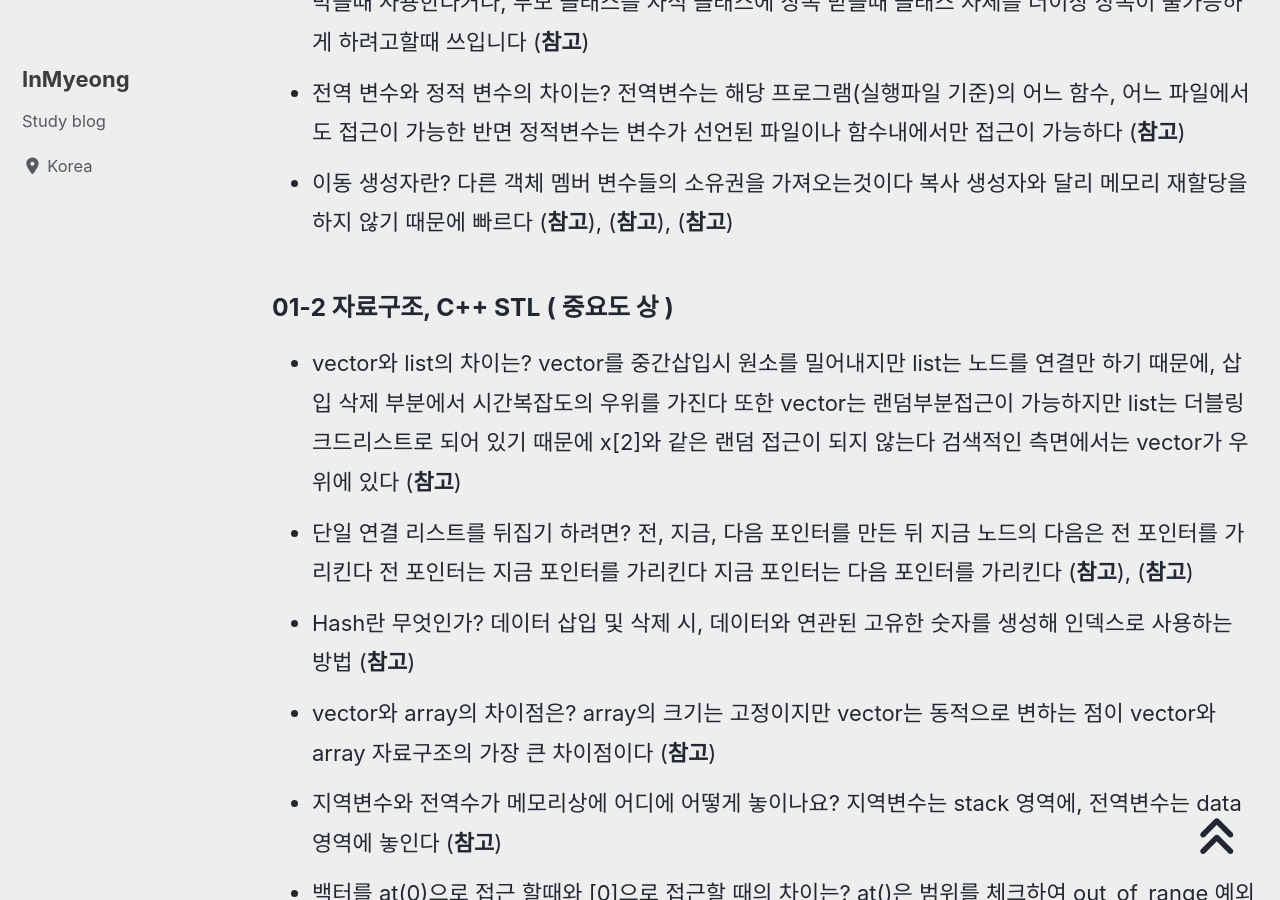
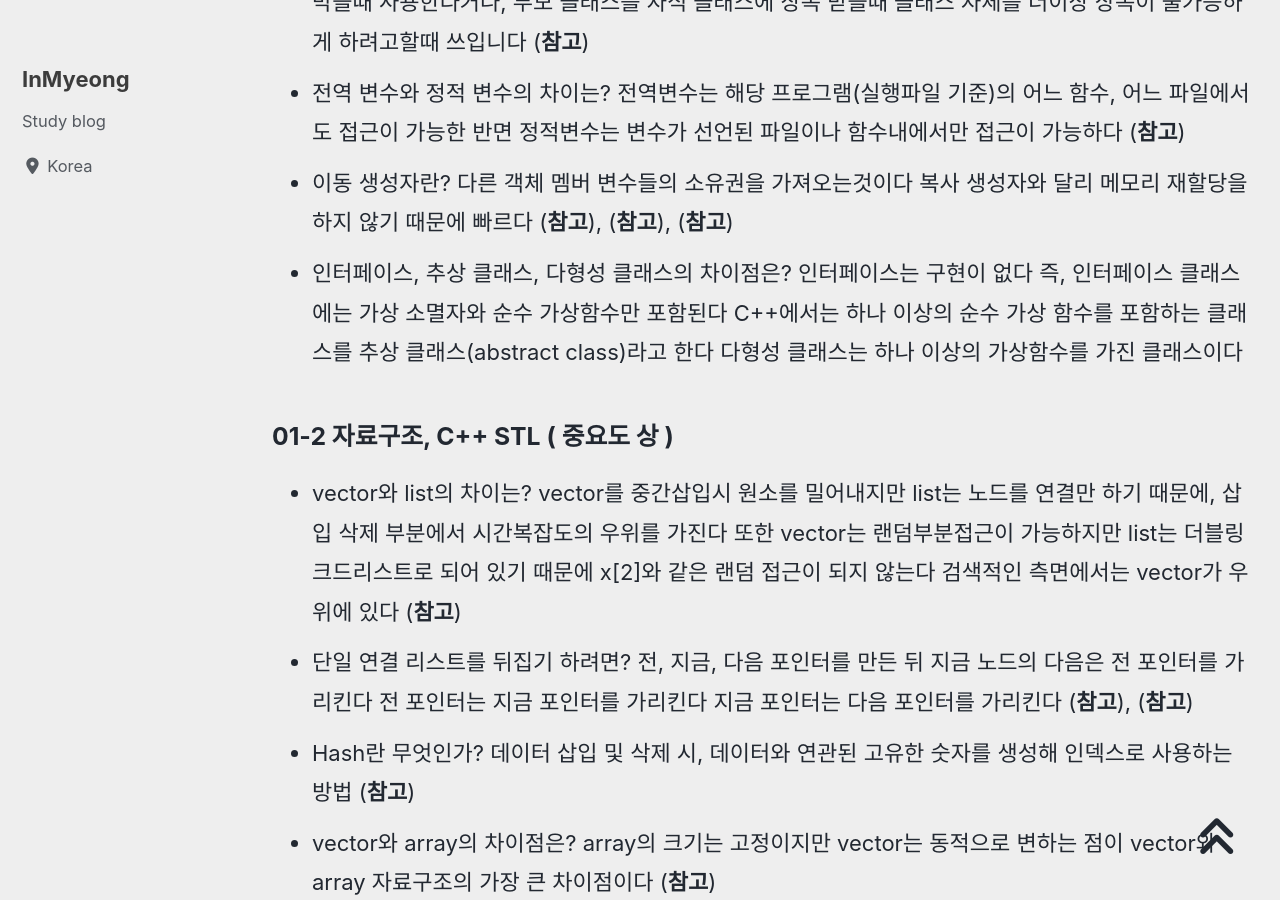
Before and after one commit to devMyeong/devMyeong.github.io, a Jekyll site: the page built from _posts/cs/2022-09-05-블로그-면접준비.md, in a window 1280 px wide and 900 px high, scrolled down 10459 px. Built offline with Jekyll 4.4.1, drawn with Linux system fonts in a browser that asks for light colours; cached includes are drawn as plain includes; nearby versions of some CDN libraries; some web fonts are replaced; comment, search, counter and statistics services are not loaded.

Commit message:
Chore : CS지식 업데이트

```diff
--- a/_posts/cs/2022-09-05-블로그-면접준비.md
+++ b/_posts/cs/2022-09-05-블로그-면접준비.md
@@ -101,6 +101,7 @@ last_modified_at: 2022-09-26
 - final 키워드에 대해 설명하면? 부모 클래스의 특정 멤버 함수를 자식 클래스에서 재정의 하지 못하도록 막을때 사용한다거나, 부모 클래스를 자식 클래스에 상속 받을때 클래스 자체를 더이상 상속이 불가능하게 하려고할때 쓰입니다 ([**참고**](https://blockdmask.tistory.com/415))
 - 전역 변수와 정적 변수의 차이는? 전역변수는 해당 프로그램(실행파일 기준)의 어느 함수, 어느 파일에서도 접근이 가능한 반면 정적변수는 변수가 선언된 파일이나 함수내에서만 접근이 가능하다 ([**참고**](https://pangate.com/541))
 - 이동 생성자란? 다른 객체 멤버 변수들의 소유권을 가져오는것이다 복사 생성자와 달리 메모리 재할당을 하지 않기 때문에 빠르다 ([**참고**](https://www.codechosun.com/296)), ([**참고**](https://modoocode.com/227)), ([**참고**](https://maxlevel-trace.tistory.com/24))
+- 인터페이스, 추상 클래스, 다형성 클래스의 차이점은? 인터페이스는 구현이 없다 즉, 인터페이스 클래스에는 가상 소멸자와 순수 가상함수만 포함된다 C++에서는 하나 이상의 순수 가상 함수를 포함하는 클래스를 추상 클래스(abstract class)라고 한다 다형성 클래스는 하나 이상의 가상함수를 가진 클래스이다
 
 ### 01-2 자료구조, C++ STL ( 중요도 상 )
 - vector와 list의 차이는? vector를 중간삽입시 원소를 밀어내지만 list는 노드를 연결만 하기 때문에, 삽입 삭제 부분에서 시간복잡도의 우위를 가진다 또한 vector는 랜덤부분접근이 가능하지만 list는 더블링크드리스트로 되어 있기 때문에 x[2]와 같은 랜덤 접근이 되지 않는다 검색적인 측면에서는 vector가 우위에 있다 ([**참고**](https://chanheess.tistory.com/154))
```
